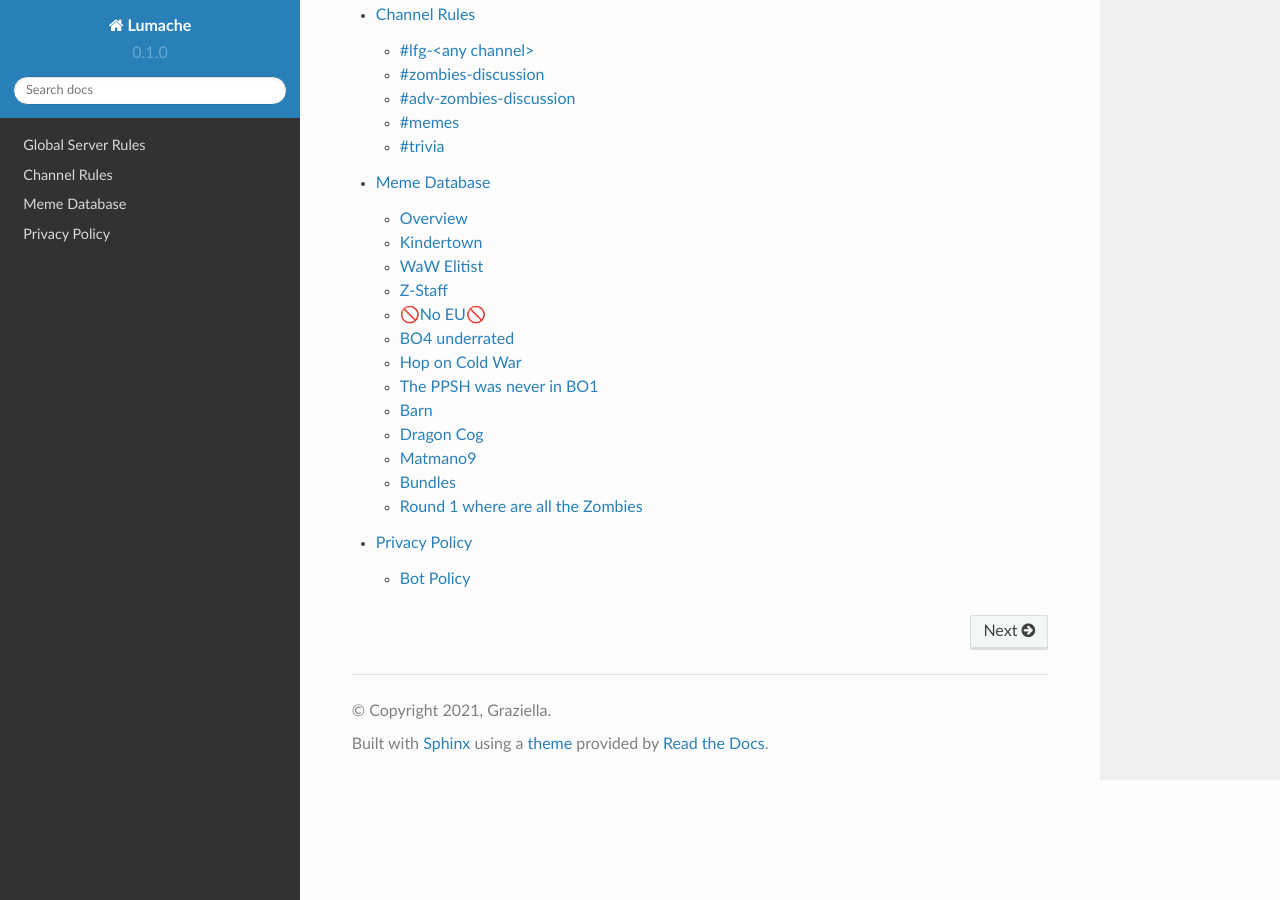
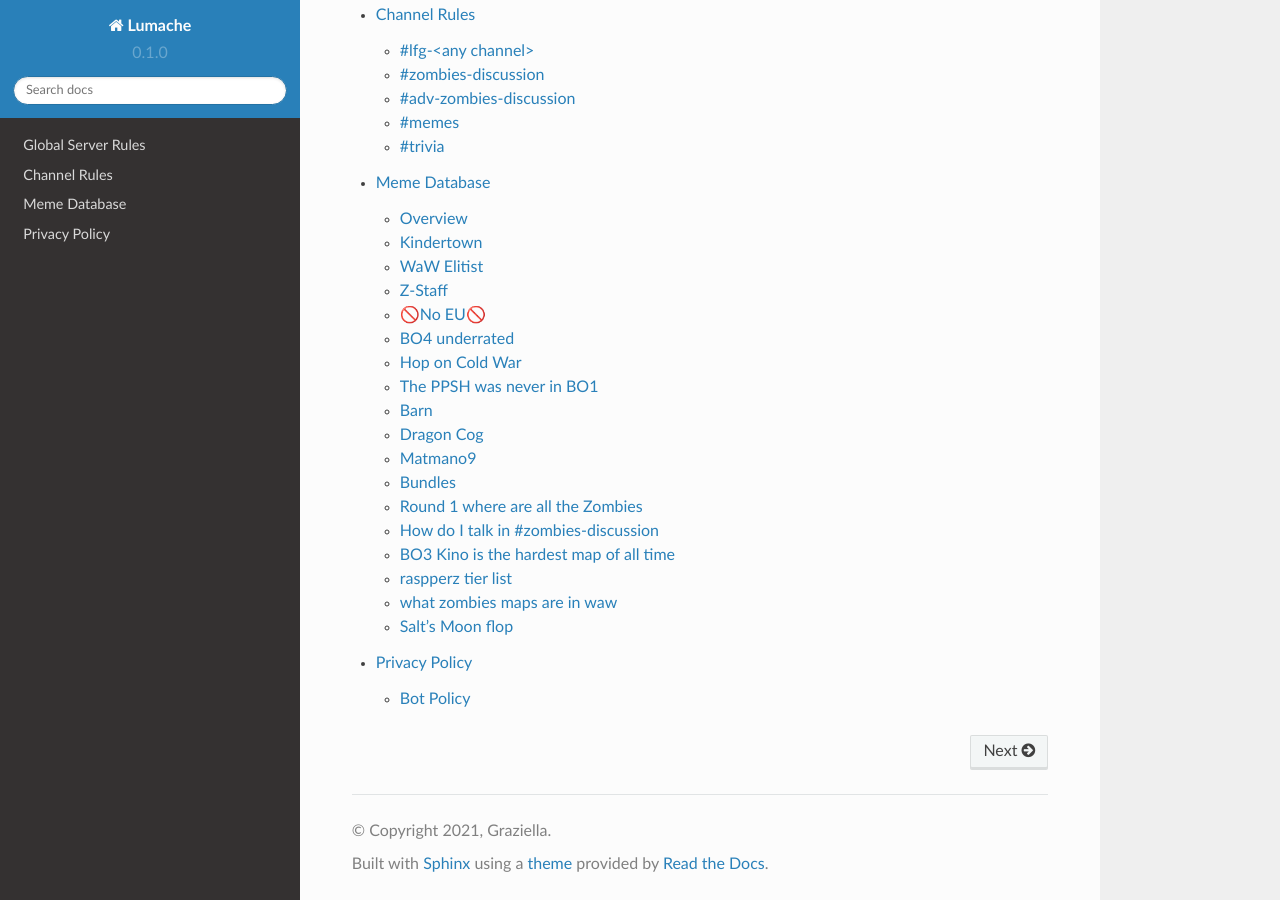
Before and after one commit to EternalllZM/rtd-codz, a Sphinx documentation site: the page built from docs/source/index.rst, in a window 1280 px wide and 900 px high, scrolled down 573 px. Built offline with Sphinx 7.4.7 and the Read the Docs theme 2.0.0, drawn with Linux system fonts in a browser that asks for light colours; pages that are not in the unit, such as notebooks, are missing from menus; some of the changed lines change nothing that is shown.

Commit message:
Update meme_database.rst

```diff
--- a/docs/source/meme_database.rst
+++ b/docs/source/meme_database.rst
@@ -7,7 +7,7 @@ Meme Database
 Overview
 ------------
 .. important::
-    :ref:`This page serves to reference as a joke database for the inside jokes of the server.`
+    :ref:`This page serves to act as a database for the inside jokes of the server.`
 
 Kindertown
 ------------
@@ -19,7 +19,7 @@ WaW Elitist
 ------------
 
 A phrase used by **Jesus Christ** when leaving a negative review of the server on Disboard where Staff members Salt and Eternalll were called \"waw elitists\".
-The meme is iconic because there is not a single Staff member whose favorite game is World at War.
+The meme is iconic because there is not a single Staff member whose favorite game is World at War and just makes no sense in general.
 
 Z-Staff
 ------------
@@ -55,6 +55,9 @@ BO4 underrated
 ------------
 
 A relatively new meme from #zombies-discussion where BO4 has been called underrated so much, it is the duty of all members to agree and continually mention it being underrated to the point of annoyance.
+A `hilarious meme`_ parodying the AVGN was made in regards to this comment becoming a meme itself.
+
+.. _`hilarious meme`: https://cdn.discordapp.com/attachments/925838630595993660/984888276559228948/Videoleap-8AB2DFB8-E101-41E8-AC71-C2EB24B7197E.mov
 
 Hop on Cold War
 ------------
@@ -68,7 +71,7 @@ The PPSH was never in BO1
 ------------
 
 A comment made in #zombies-discussion from a self-proclaimed \"BO1 addict\" where they claimed the PPSH was not in the game.
-They then proceeded to admit they never played the campaign and only rarely touched multiplayer.
+Then, proceeded to admit they never played the campaign and only rarely touched multiplayer.
 
 Barn
 ------------
@@ -101,3 +104,41 @@ Another `Zombies related GIF`_ which was repeatedly posted nearly every day by n
 The phrase is, \"Round 1 where are all the Zombies? Round 30 why are there so many zombies?\"
 
 .. _`Zombies related GIF`: https://tenor.com/view/cod-zombies-codzombies-gif-5216131
+
+How do I talk in #zombies-discussion
+------------
+
+What new members say whenever they join the server and refuse to read anything, wondering why the #zombies-discussion channel is locked to them.
+Usually, the bot will auto-respond for them to read the channel description. If not, an annoyed Staff or regular member will tell them to do so.
+
+BO3 Kino is the hardest map of all time
+------------
+
+A message sent by **Sandblock** into #zombies-discussion where when asked about why, responded with, \"idk\". When BO3 kino is brought up, members will jokingly say it's the hardest map of all time.
+
+raspperz tier list
+------------
+
+A tier list made by raspperz with the comment, \"map tier list based of nothing just felt like putting maps where they are\". It is commonly referenced as the `worst tier list in existance`_.
+Many `great memes`_ have `been made`_ in reference to this tier list.
+
+.. _`worst tier list in existance`: https://cdn.discordapp.com/attachments/771083456351830046/869618040550092842/my-image_3.png
+
+.. _`great memes`: https://cdn.discordapp.com/attachments/389942617363841025/986409938014306314/Videoleap-CD376D33-ABA8-482A-8334-2D6E6EA70B34.mov
+
+.. _`been made`: https://cdn.discordapp.com/attachments/389942617363841025/986410293334769664/video0.mov
+
+what zombies maps are in waw
+------------
+
+A commonly referenced `image from a Google search`_ showing the maps \"Kino Der Toten, Gorod Krovi, Shangri-La, and Die Rise\" being maps available in World at War.
+
+.. _`image from Google search`: https://cdn.discordapp.com/attachments/771083456351830046/863868844883705916/unknown.png
+
+Salt's Moon flop
+------------
+
+Clip taken from a streamed game of Moon featuring Eternalll, Devour, and Salt where Salt on high ping attempts to flop zombies from the teleporter platform on Moon, completely failing.
+It has since been made a sticker and `repeatedly memed`_ due to how off the mark the flop was and immediately downing right after.
+
+.. _`repeatedly memed`: https://cdn.discordapp.com/attachments/925838630595993660/978282707228442644/Videoleap-DF365445-257D-4F9B-82E5-0355F153E49F.mov
```
